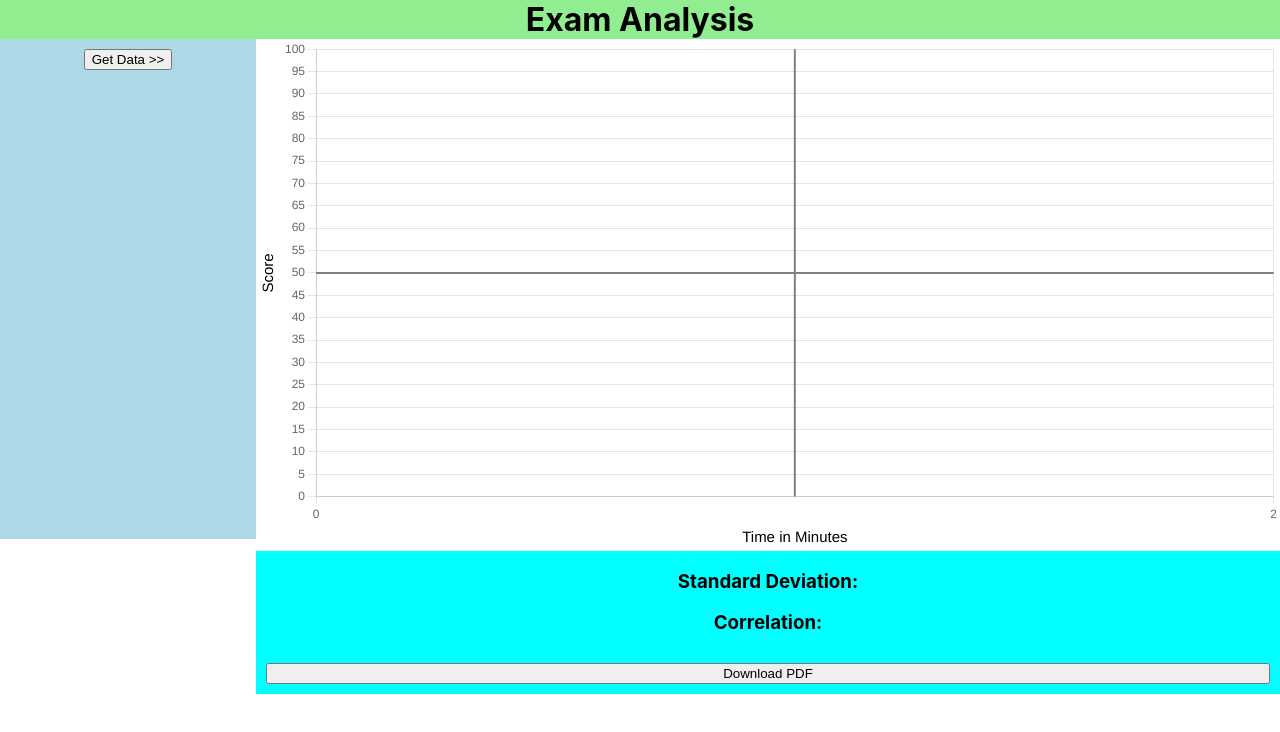
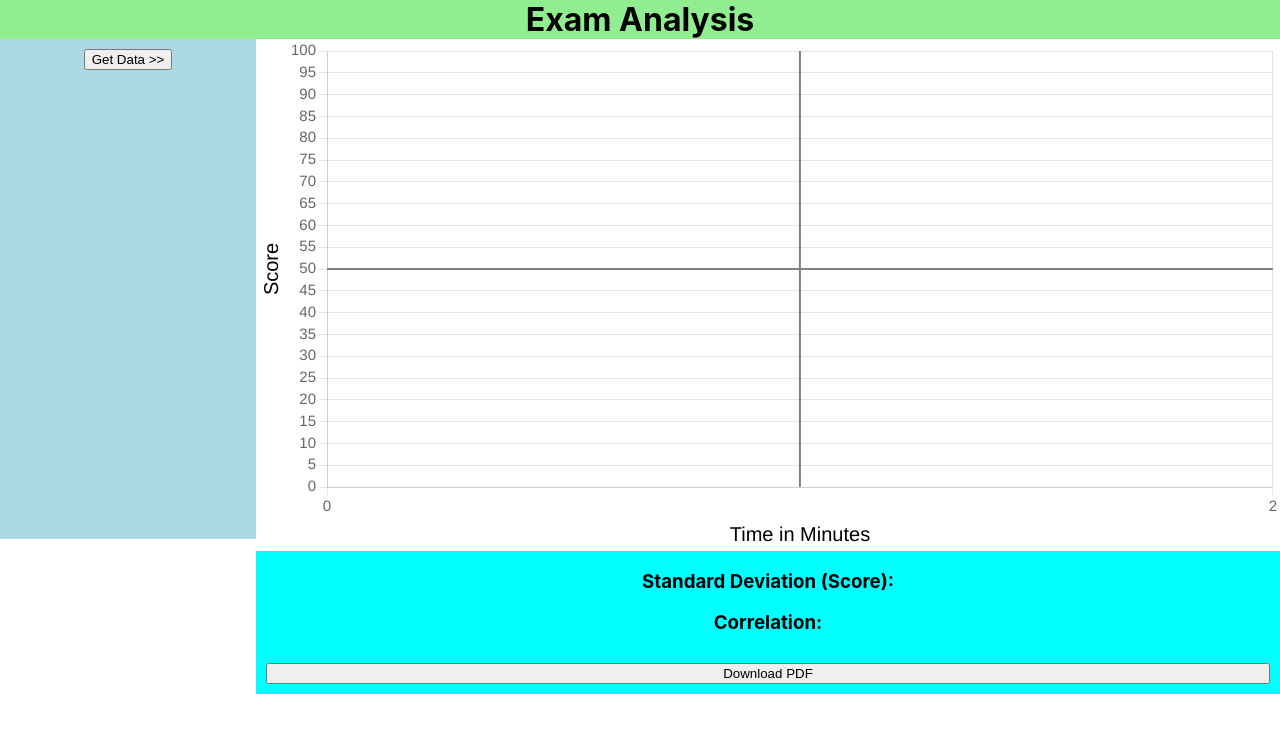
Before and after one commit to BeckyReed/MET633Group6, a React (Create React App) app in the folder client/exam_analysis/: page / in a window 1280 px wide. Shown: the top 732 px of the page. Built offline with nearby package versions, Linux system fonts and the light colour scheme.

Commit message:
chart appearnce and text edit

```diff
--- a/client/exam_analysis/src/ChartPane.js
+++ b/client/exam_analysis/src/ChartPane.js
@@ -84,12 +84,15 @@ const options = {
                 text: 'Score',
                 color: 'rgb(0,0,0)',
                 font: {
-                    size: 15
+                    size: 20
                 }
             },
             ticks: {
                 stepSize: 5,
-                includeBounds: false
+                includeBounds: false,
+                font: {
+                    size: 15
+                }
             },
             afterDataLimits: function(axis) {
                     axis.max = 100;
@@ -104,13 +107,16 @@ const options = {
                 text: 'Time in Minutes',
                 color: 'rgb(0,0,0)',
                 font: {
-                    size: 15
+                    size: 20
                 }
             },
             //suggestedMax: 100,
             ticks: {
                 stepSize: 10,
-                includeBounds: false
+                includeBounds: false,
+                font: {
+                    size: 15
+                }
             },
             afterDataLimits: function(axis) {
                 if (axis.min >= 10) {
@@ -353,7 +359,7 @@ function ChartPane({ toChartPaneList, toChartPaneExams }) {
             {/* <div>{toChartPane()}</div> */}
             <Scatter id="scatterChart" options={options} plugins={[bgColor, hQuadrentLine, vQuadrentLine]} data={chartData(toChartPaneList(), colorArray)} />
             <div>
-                <h3 id="statStandardDeviation">Standard Deviation: {standDev}</h3>
+                <h3 id="statStandardDeviation">Standard Deviation (Score): {standDev}</h3>
                 <h3 id="statCorrelation">Correlation: {correlation}</h3>
             </div>
             <button className="download" onClick={() => downloadPDF(standDev, correlation)}>Download PDF</button>
--- a/client/exam_analysis/src/scripts/ChartHandling.js
+++ b/client/exam_analysis/src/scripts/ChartHandling.js
@@ -174,7 +174,7 @@ function downloadPDF(standardDeviation, correlation) {
     const pdf = new jsPDF('landscape');
     pdf.setFontSize(20);
     pdf.addImage(canvasImage, 'JPEG', 10, 15, 280, 150);
-    pdf.text(`Standard Deviation: ${standardDeviation}`, 20, 175);
+    pdf.text(`Standard Deviation (Score): ${standardDeviation}`, 20, 175);
     pdf.text(`Correlation: ${correlation}`, 20, 185);
     pdf.save('Exam Analysis');
 }
```
